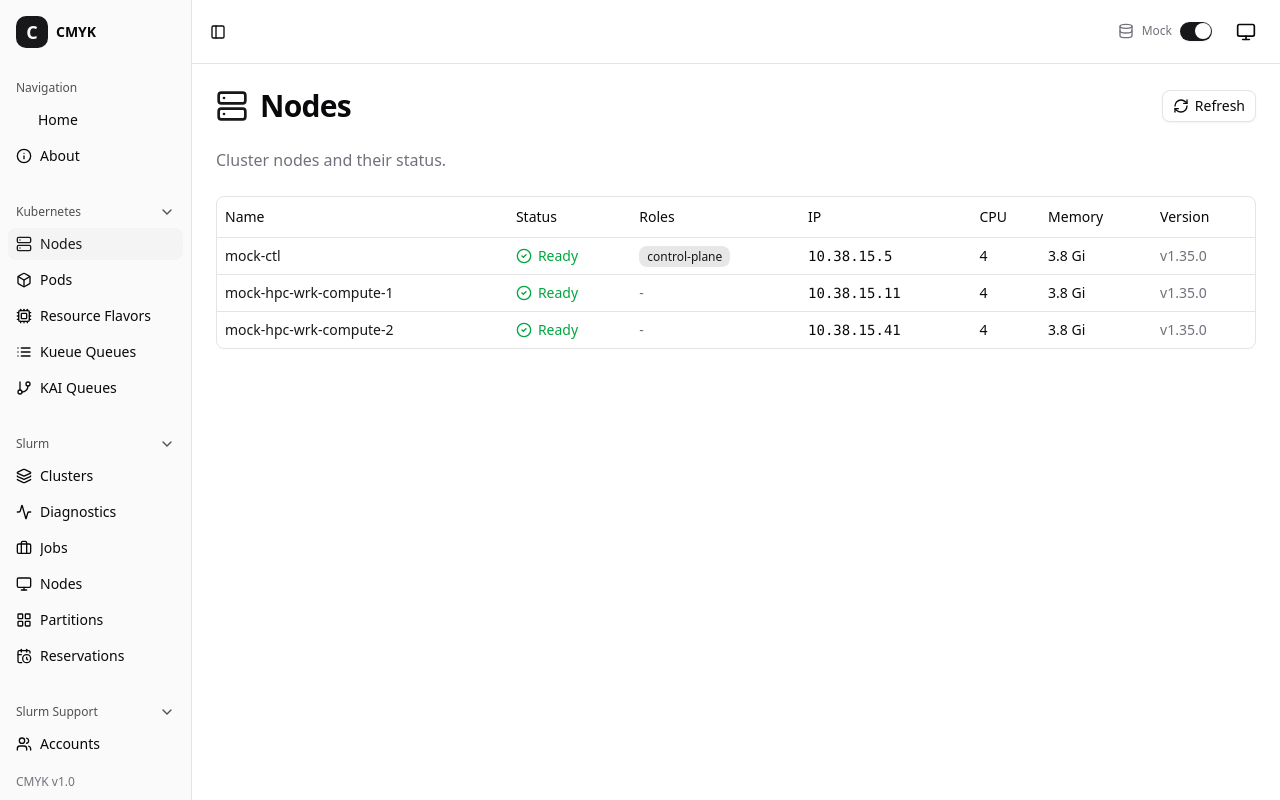
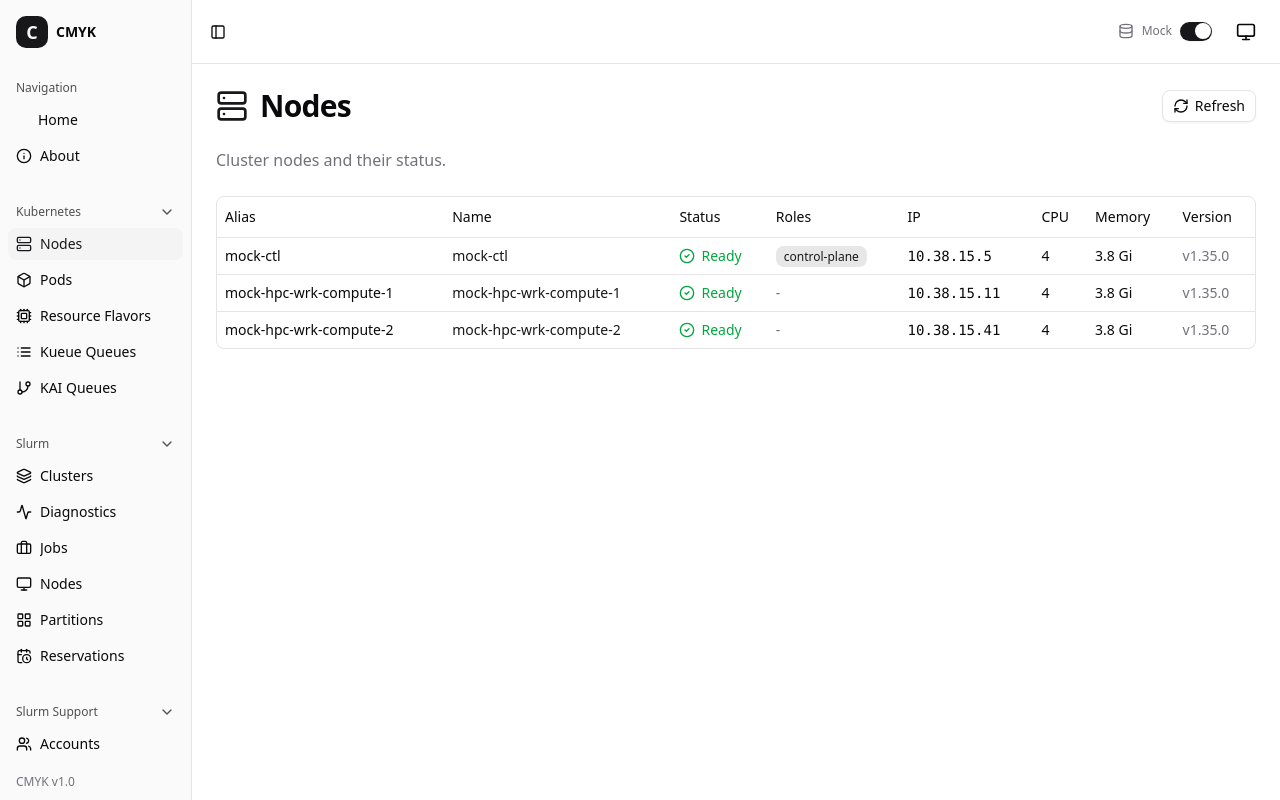
Before and after one commit to chrisntb/cmyk-app, a SvelteKit app: page /k8s/nodes in a window 1280 px wide. Built offline with nearby package versions, Linux system fonts and the light colour scheme; some icons are missing.

Commit message:
Add alias support to node page

```diff
--- a/src/routes/k8s/nodes/+page.svelte
+++ b/src/routes/k8s/nodes/+page.svelte
@@ -22,6 +22,15 @@ let nodes = $state<Node[]>([]);
 let loading = $state(true);
 let error = $state<string | null>(null);
 let refreshing = $state(false);
+
+// DEMO HACK: rename nodes for presentation
+const nodeAliases: Record<string, string> = {
+	a08mlm003: "controller",
+	a08mlm002: "hpc-wrk-system-1",
+	a08mlm001: "hpc-wrk-compute-1",
+	a08mgc005: "hpc-wrk-compute-2",
+};
+const nodeAlias = (name: string) => nodeAliases[name] ?? name;
 
 async function fetchNodes() {
 	try {
@@ -75,6 +84,7 @@ $effect(() => {
 			<Table.Root>
 				<Table.Header>
 					<Table.Row>
+						<Table.Head>Alias</Table.Head>
 						<Table.Head>Name</Table.Head>
 						<Table.Head>Status</Table.Head>
 						<Table.Head>Roles</Table.Head>
@@ -87,6 +97,7 @@ $effect(() => {
 				<Table.Body>
 					{#each nodes as node (node.name)}
 						<Table.Row>
+							<Table.Cell class="font-medium">{nodeAlias(node.name)}</Table.Cell>
 							<Table.Cell class="font-medium">
 								<a href={resolve(`/k8s/nodes/${node.name}`)} class="text-primary hover:underline">
 									{node.name}
```
